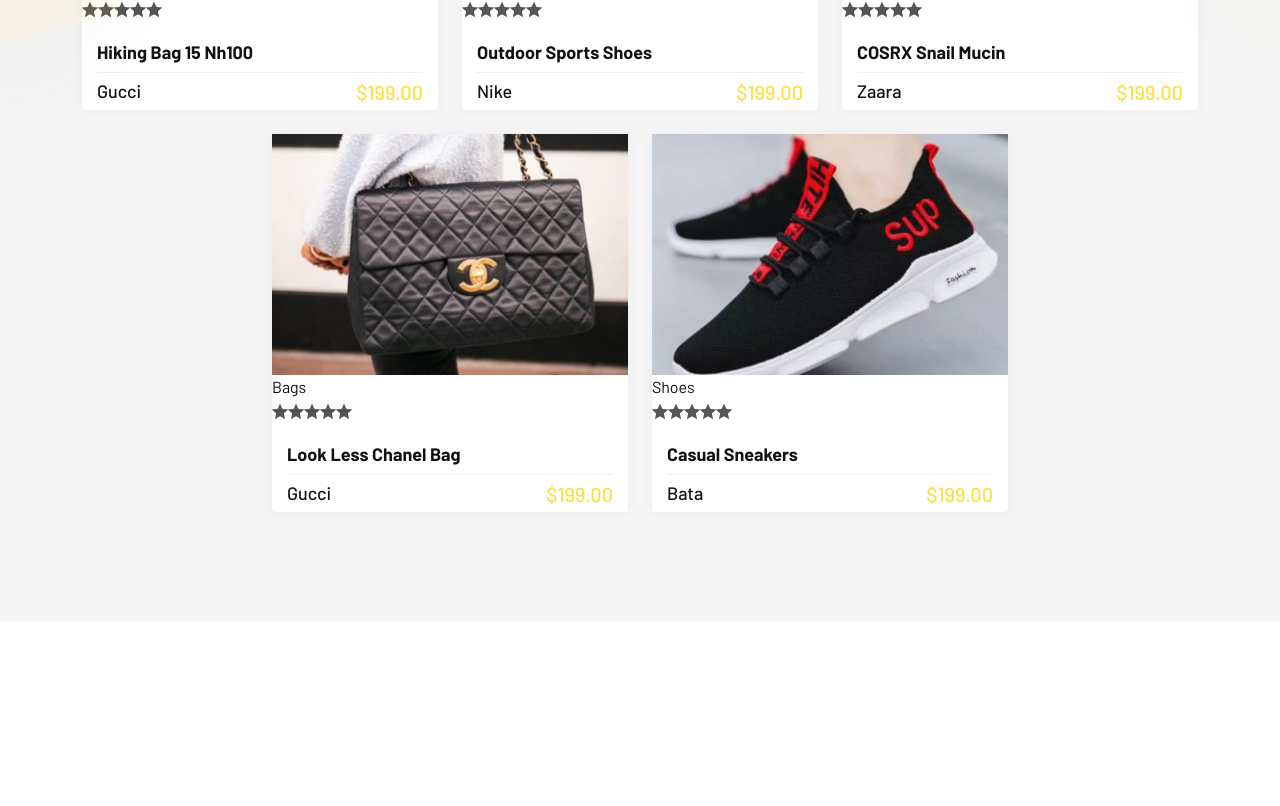
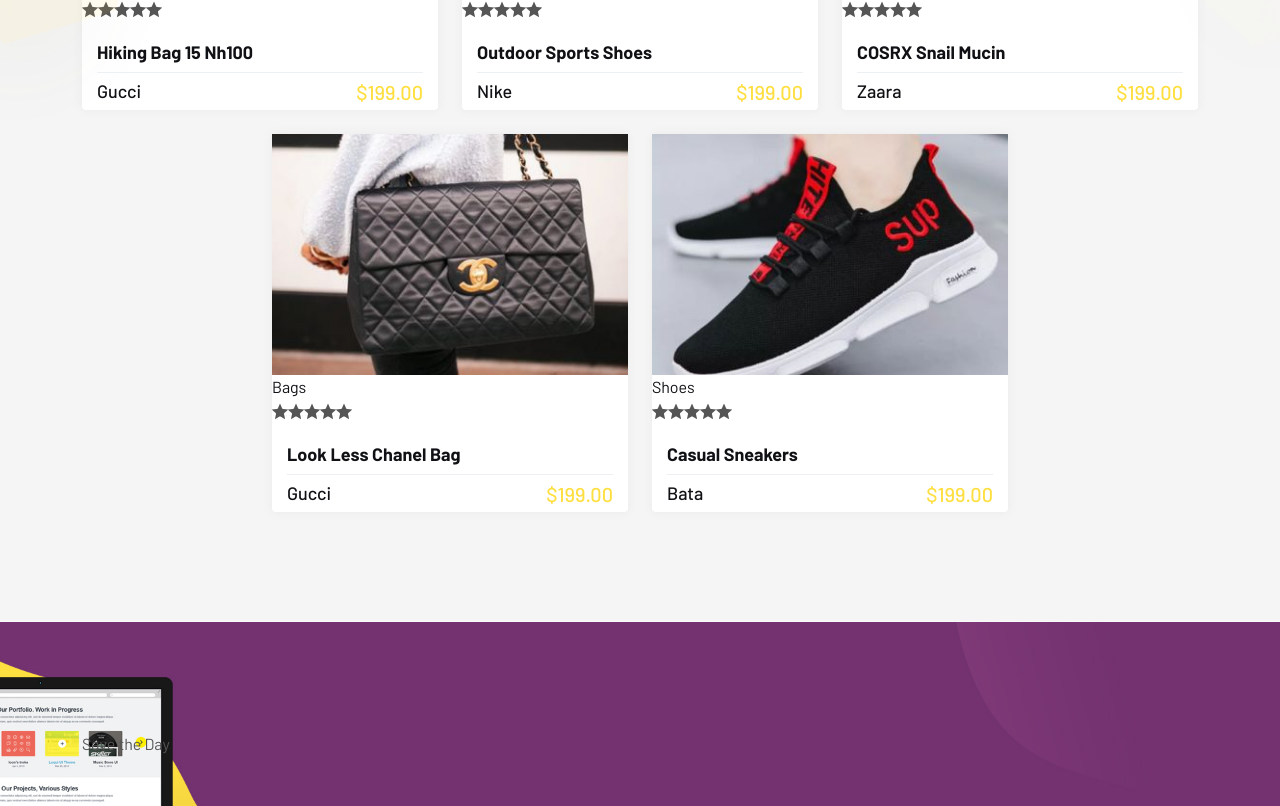
Before and after one commit to Pablo-jesuss/ecommerce-com-react, a React (Vite) app in the folder ecommerce/: page / in a window 1280 px wide. Shown: the part 2740-3546 px from the top of the page. Before the commit the page ends 3362 px from the top, so only its background shows below. Built offline with nearby package versions, Linux system fonts and the light colour scheme.

Commit message:
register

```diff
--- a/ecommerce/src/home/Home.jsx
+++ b/ecommerce/src/home/Home.jsx
@@ -2,6 +2,7 @@
 import Banner from "./Banner";
 import HomeCategory from "./HomeCategory";
 import CategoryShowCase from "./CategoryShowCase";
+import Register from "./Register";
 
 const Home = () => {
   return (
@@ -9,6 +10,7 @@
       <Banner />
       <HomeCategory />
       <CategoryShowCase />
+      <Register />
     </div>
   );
 };
--- /dev/null
+++ b/ecommerce/src/home/Register.jsx
@@ -0,0 +1,33 @@
+import React from "react";
+
+const subTitle = "Save the Day";
+const title = (
+  <h2>
+    Join on Day Long Free Workshop for
+    <b>
+      Advance <span>Mastering</span>
+    </b>
+    on Sales
+  </h2>
+);
+
+const desc = "Limited Time Offer! hurry Up";
+
+const Register = () => {
+  return (
+    <section className="register-section padding-tb pb-0">
+      <div className="container">
+        <div className="row g-4 row-cols-lg-2 row-cols-1 align-items-center">
+          <div className="col">
+            <div className="section-header">
+              <span>{subTitle}</span>
+            </div>
+          </div>
+          <div className="col"></div>
+        </div>
+      </div>
+    </section>
+  );
+};
+
+export default Register;
```
